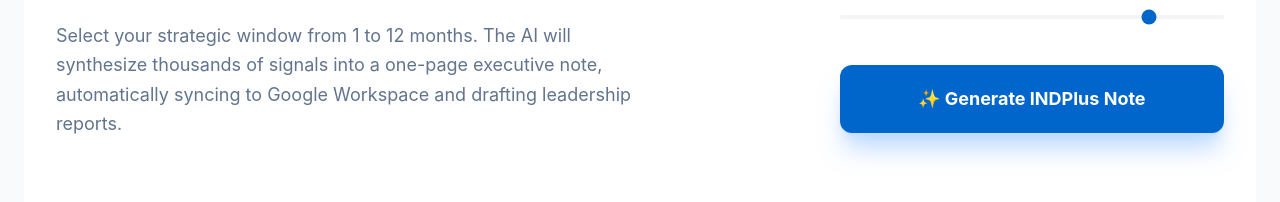
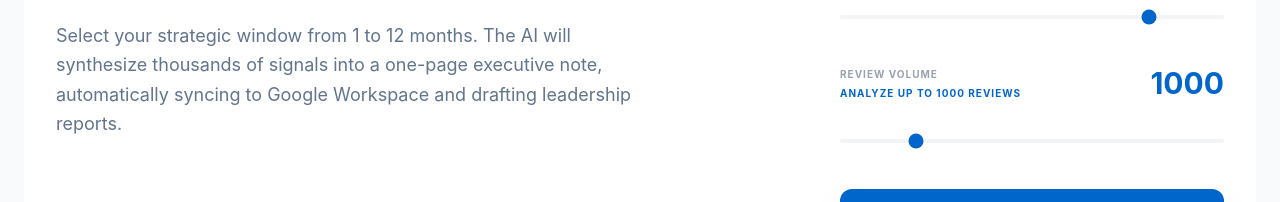
Before and after one commit to saikichnit/INDMoney_Reviews_Weekly_Pulse-, a Next.js app in the folder phase4/web-ui/: page /reports in a window 1280 px wide. Shown: the part 227-429 px from the top of the page. Built offline with nearby package versions, Linux system fonts and the light colour scheme; no server answers.

Commit message:
Implement Review Volume slider and expand AI context window

```diff
--- a/phase4/web-ui/app/reports/page.js
+++ b/phase4/web-ui/app/reports/page.js
@@ -9,6 +9,7 @@
   const [loading, setLoading] = useState(true)
   const [generating, setGenerating] = useState(false)
   const [selectedMonths, setSelectedMonths] = useState(10)
+  const [maxReviews, setMaxReviews] = useState(1000)
   const [isPolling, setIsPolling] = useState(false)
   const [pollCount, setPollCount] = useState(0)
   const [runId, setRunId] = useState(null)
@@ -83,7 +84,7 @@
 
     try {
       const days = selectedMonths * 30
-      const res = await fetch(`/api/generate-report?days=${days}`, { method: 'POST' })
+      const res = await fetch(`/api/generate-report?days=${days}&max_reviews=${maxReviews}`, { method: 'POST' })
       const data = await res.json()
 
       if (data.report_id) {
@@ -127,6 +128,21 @@
               <input
                 type="range" min="1" max="12" value={selectedMonths}
                 onChange={(e) => setSelectedMonths(parseInt(e.target.value))}
+                className="w-full h-1 bg-gray-100 rounded-lg appearance-none cursor-pointer accent-[#0066CC]"
+              />
+            </div>
+
+            <div className="space-y-6">
+              <div className="flex justify-between items-end">
+                <div className="flex flex-col text-[10px] font-bold text-gray-400 uppercase tracking-widest">
+                  <span className="mb-1">REVIEW VOLUME</span>
+                  <span className="text-[#0066CC]">ANALYZE UP TO {maxReviews} REVIEWS</span>
+                </div>
+                <div className="text-3xl font-bold text-[#0066CC]">{maxReviews}</div>
+              </div>
+              <input
+                type="range" min="100" max="5000" step="100" value={maxReviews}
+                onChange={(e) => setMaxReviews(parseInt(e.target.value))}
                 className="w-full h-1 bg-gray-100 rounded-lg appearance-none cursor-pointer accent-[#0066CC]"
               />
             </div>
```
Also changed, not shown: 2 other files (tests, documents, lock files or other folders).
